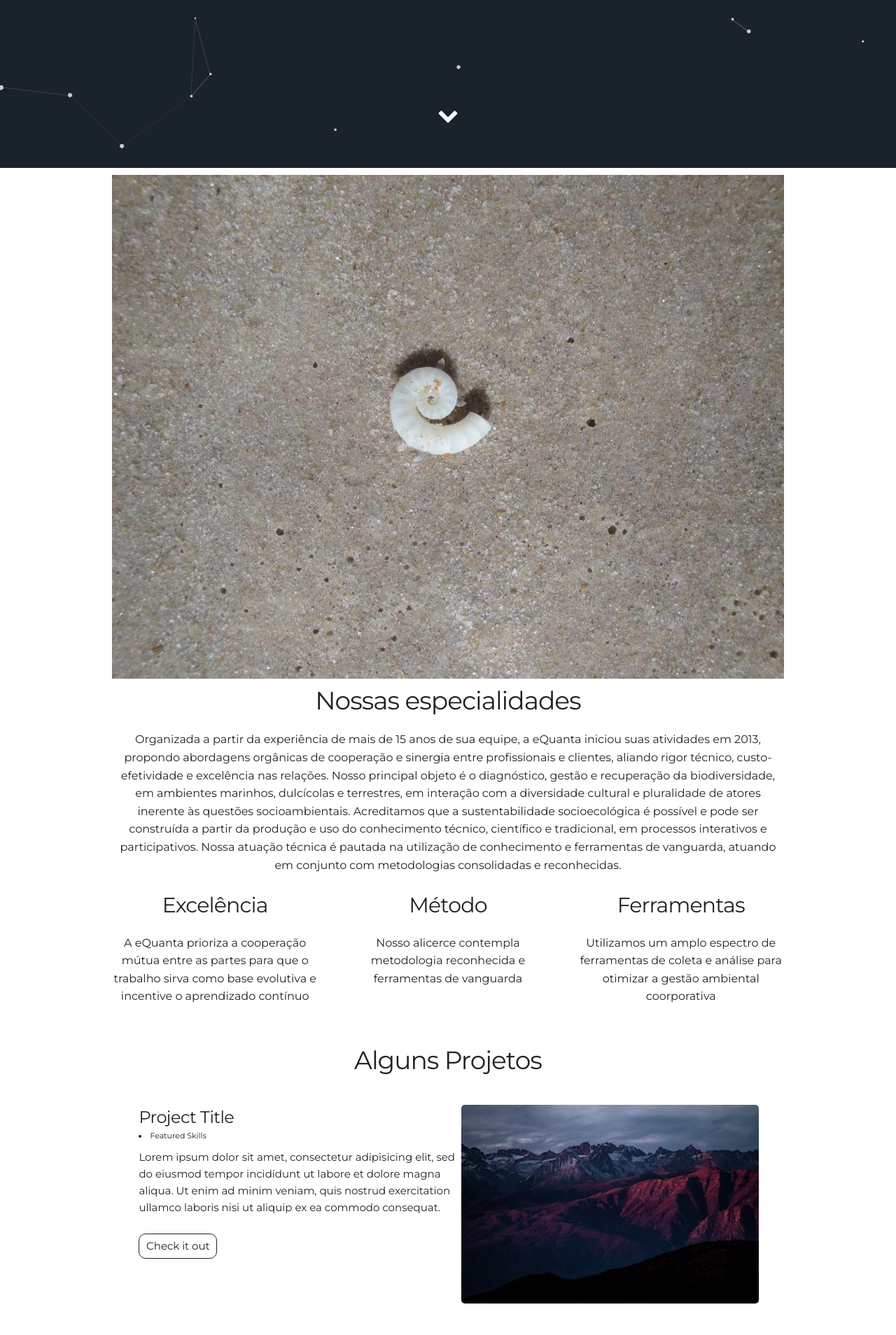
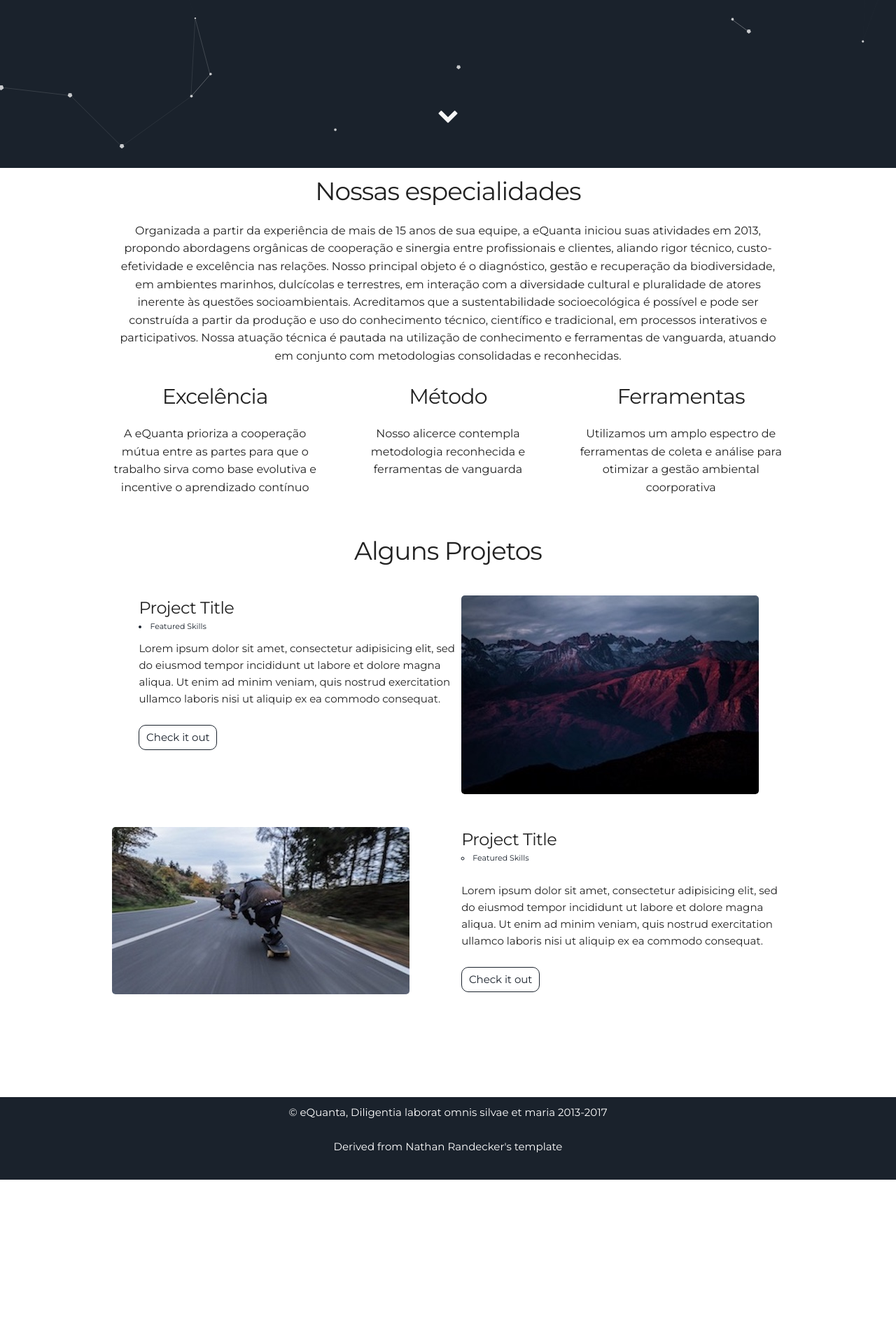
Before and after one commit to leroy1977/eQ1, a Jekyll site: the page built from index.html, in a window 1280 px wide. Shown: the part 667-2575 px from the top of the page at 70% size. Built offline with Jekyll 4.4.1, drawn with Linux system fonts in a browser that asks for light colours; after the commit the page ends 2353 px from its top, so only the background shows below that.

Commit message:
Update about.html

```diff
--- a/_includes/about.html
+++ b/_includes/about.html
@@ -1,6 +1,5 @@
 <div class="container">
   <div class="user-details">
-    <img alt="home" src="{{ "/assets/img/home.jpg" | prepend: site.baseurl }}" />
     <h3> Nossas especialidades </h3>
     <p> {{site.user_description}} </p>
   </div>
```
